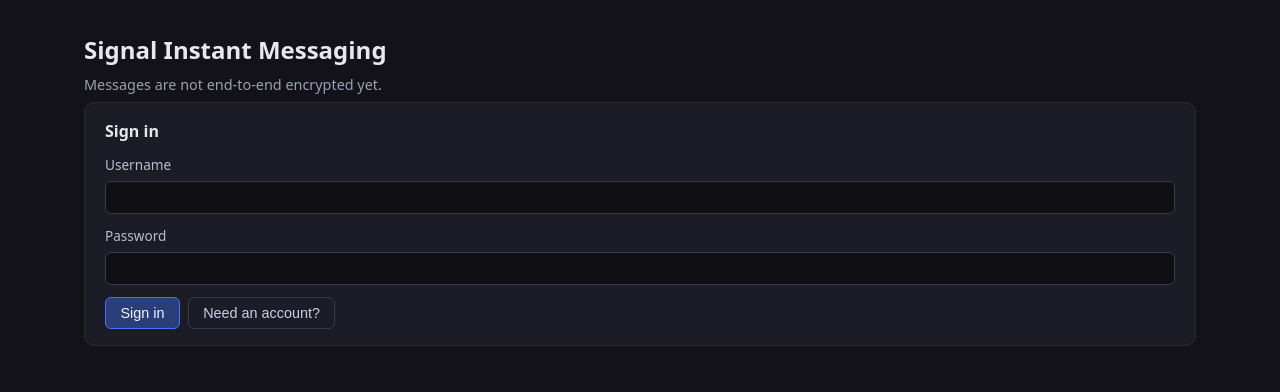
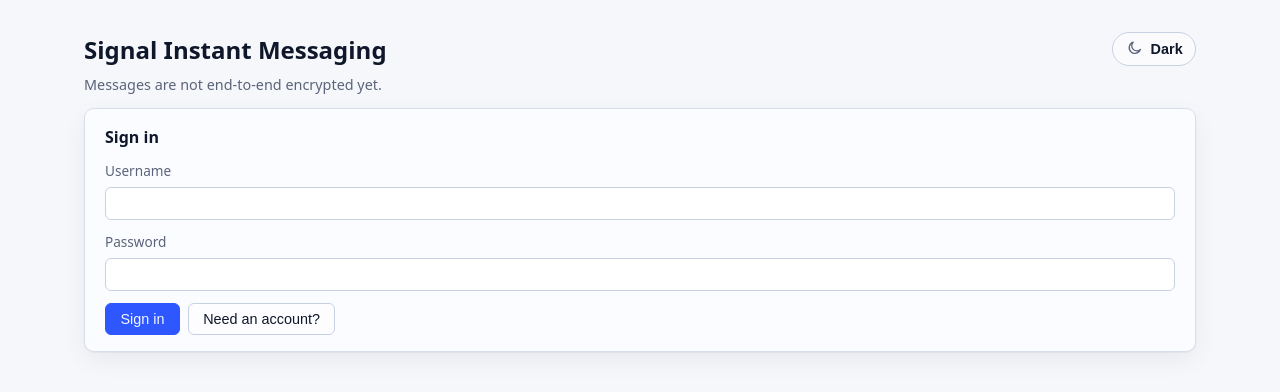
Before and after one commit to Itay-Manevych/Signal-Instant-Messaging, a React (Vite) app in the folder client/: page / in a window 1280 px wide. Shown: the top 392 px of the page. Built offline with nearby package versions, Linux system fonts and the light colour scheme.

Commit message:
Update ui to have light mode

```diff
--- a/client/src/App.css
+++ b/client/src/App.css
@@ -2,6 +2,59 @@
   max-width: 72rem;
   margin: 0 auto;
   padding: 2rem 1.25rem;
+}
+
+.auth-topbar {
+  display: flex;
+  align-items: flex-start;
+  justify-content: space-between;
+  gap: 1rem;
+  margin-bottom: 0.4rem;
+}
+
+.theme-toggle {
+  white-space: nowrap;
+  display: inline-flex;
+  align-items: center;
+  gap: 0.5rem;
+  padding: 0.45rem 0.75rem;
+  border-radius: 999px;
+  transition:
+    background-color 120ms ease,
+    border-color 120ms ease,
+    transform 120ms ease;
+}
+
+.theme-icon {
+  width: 1.1rem;
+  height: 1.1rem;
+  display: inline-flex;
+  align-items: center;
+  justify-content: center;
+  color: var(--muted);
+}
+
+.theme-icon svg {
+  width: 100%;
+  height: 100%;
+  display: block;
+}
+
+.theme-label {
+  font-weight: 600;
+  letter-spacing: 0.01em;
+}
+
+.theme-toggle:hover {
+  transform: translateY(-1px);
+}
+
+:root[data-theme='dark'] .theme-toggle:hover {
+  background: rgba(255, 255, 255, 0.04);
+}
+
+:root[data-theme='light'] .theme-toggle:hover {
+  background: rgba(15, 23, 42, 0.04);
 }
 
 .app h1 {
@@ -12,7 +65,7 @@
 
 .tagline {
   margin: 0 0 0.4rem;
-  color: #9aa0b4;
+  color: var(--muted);
   font-size: 0.9rem;
 }
 
@@ -23,8 +76,8 @@
 }
 
 .resume-card {
-  border-color: #3a5a8a;
-  background: #172033;
+  border-color: var(--mine-border);
+  background: var(--resume-bg);
 }
 
 .topbar {
@@ -85,15 +138,15 @@
 .chat-sub {
   margin: 0.15rem 0 0;
   font-size: 0.85rem;
-  color: #9aa0b4;
+  color: var(--muted);
 }
 
 .chat-sub.online {
-  color: #7dffb3;
+  color: var(--ok);
 }
 
 .chat-sub.offline {
-  color: #7a8199;
+  color: var(--muted2);
 }
 
 .day-sep {
@@ -104,10 +157,10 @@
 
 .day-sep span {
   font-size: 0.8rem;
-  color: #9aa0b4;
+  color: var(--muted);
   padding: 0.25rem 0.6rem;
-  background: #14141a;
-  border: 1px solid #2a2a38;
+  background: var(--panel);
+  border: 1px solid var(--card-border);
   border-radius: 999px;
 }
 
@@ -117,10 +170,10 @@
   display: flex;
   flex-direction: column;
   justify-content: center;
-  border: 1px dashed #2a2a38;
+  border: 1px dashed var(--card-border);
   border-radius: 10px;
   padding: 1.5rem;
-  background: #14141a;
+  background: var(--panel);
 }
 
 .empty-chat h2 {
@@ -140,10 +193,16 @@
 }
 
 .card {
-  background: #1c1c26;
-  border: 1px solid #2a2a38;
+  background: var(--card);
+  border: 1px solid var(--card-border);
   border-radius: 10px;
   padding: 1rem 1.25rem;
+}
+
+:root[data-theme='light'] .card {
+  box-shadow:
+    0 1px 1px rgba(15, 23, 42, 0.04),
+    0 8px 24px rgba(15, 23, 42, 0.06);
 }
 
 .card h2 {
@@ -155,7 +214,7 @@
 .status {
   margin: 0;
   padding: 0.75rem;
-  background: #14141a;
+  background: var(--panel);
   border-radius: 6px;
   font-size: 0.85rem;
   overflow-x: auto;
@@ -167,16 +226,16 @@
 }
 
 .status-line .ok {
-  color: #7dffb3;
+  color: var(--ok);
 }
 
 .status-line .warn {
-  color: #ffd47d;
+  color: var(--warn);
 }
 
 .error {
   margin: 0.5rem 0 0;
-  color: #f88;
+  color: var(--danger);
 }
 
 .field {
@@ -188,15 +247,15 @@
 
 .field label {
   font-size: 0.85rem;
-  color: #b8bdd0;
+  color: var(--muted);
 }
 
 .field input {
   padding: 0.5rem 0.65rem;
   border-radius: 6px;
-  border: 1px solid #3a3a4a;
-  background: #0f0f14;
-  color: #e8e8f0;
+  border: 1px solid var(--input-border);
+  background: var(--input);
+  color: var(--text);
 }
 
 .actions {
@@ -209,8 +268,8 @@
 button {
   padding: 0.45rem 0.9rem;
   border-radius: 6px;
-  border: 1px solid #4a6fff;
-  background: #2a3f7a;
+  border: 1px solid var(--primary);
+  background: var(--primary-bg);
   color: #f2f6ff;
   cursor: pointer;
   font-size: 0.9rem;
@@ -222,19 +281,23 @@
 }
 
 button.ghost {
-  border-color: #3a3a4a;
+  border-color: var(--input-border);
   background: transparent;
-  color: #c8d0e8;
+  color: var(--text);
+}
+
+:root[data-theme='light'] button.ghost {
+  background: rgba(255, 255, 255, 0.6);
 }
 
 .hint {
   margin: 0 0 0.75rem;
   font-size: 0.85rem;
-  color: #9aa0b4;
+  color: var(--muted);
 }
 
 .muted {
-  color: #7a8199;
+  color: var(--muted2);
   font-size: 0.9rem;
 }
 
@@ -257,9 +320,9 @@
   width: 100%;
   justify-content: space-between;
   text-align: left;
-  border: 1px solid #2a2a38;
-  background: #14141a;
-  color: #e8e8f0;
+  border: 1px solid var(--card-border);
+  background: var(--panel);
+  color: var(--text);
 }
 
 .user-name {
@@ -277,20 +340,20 @@
 
 .user-state {
   font-size: 0.8rem;
-  color: #9aa0b4;
+  color: var(--muted);
 }
 
 .user-state.online {
-  color: #7dffb3;
+  color: var(--ok);
 }
 
 .user-state.offline {
-  color: #7a8199;
+  color: var(--muted2);
 }
 
 .user-pick.active {
-  border-color: #4a6fff;
-  background: #1c2540;
+  border-color: var(--primary);
+  background: var(--active-bg);
 }
 
 .dot {
@@ -300,11 +363,11 @@
 }
 
 .dot.online {
-  background: #3dff9c;
+  background: var(--online-dot);
 }
 
 .dot.offline {
-  background: #555b70;
+  background: var(--offline-dot);
 }
 
 .thread {
@@ -312,9 +375,9 @@
   min-height: 12rem;
   overflow-y: auto;
   padding: 0.75rem;
-  background: #14141a;
+  background: var(--panel);
   border-radius: 8px;
-  border: 1px solid #2a2a38;
+  border: 1px solid var(--card-border);
   margin-bottom: 0.75rem;
 }
 
@@ -322,18 +385,18 @@
   margin-bottom: 0.65rem;
   border-radius: 8px;
   padding: 0.5rem 0.65rem;
-  background: #1c1c26;
-  border: 1px solid #2a2a38;
+  background: var(--card);
+  border: 1px solid var(--card-border);
 }
 
 .bubble.mine {
-  border-color: #3a5a8a;
-  background: #1a2230;
+  border-color: var(--mine-border);
+  background: var(--mine-bg);
 }
 
 .bubble .meta {
   font-size: 0.75rem;
-  color: #9aa0b4;
+  color: var(--muted);
   margin-bottom: 0.25rem;
 }
 
@@ -351,14 +414,14 @@
   flex: 1;
   padding: 0.5rem 0.65rem;
   border-radius: 6px;
-  border: 1px solid #3a3a4a;
-  background: #0f0f14;
-  color: #e8e8f0;
+  border: 1px solid var(--input-border);
+  background: var(--input);
+  color: var(--text);
 }
 
 .success {
   margin: 0 0 0.5rem;
-  color: #7dffb3;
+  color: var(--ok);
   font-size: 0.9rem;
 }
 
--- a/client/src/App.tsx
+++ b/client/src/App.tsx
@@ -5,6 +5,7 @@
 
 const TOKEN_KEY = 'signal-im-token';
 const USER_KEY = 'signal-im-user';
+const THEME_KEY = 'signal-im-theme';
 
 type Session = { token: string; userId: string; username: string };
 
@@ -54,6 +55,47 @@
   sessionStorage.removeItem(USER_KEY);
 }
 
+type Theme = 'dark' | 'light';
+
+function loadTheme(): Theme | null {
+  try {
+    const raw = localStorage.getItem(THEME_KEY);
+    return raw === 'light' || raw === 'dark' ? raw : null;
+  } catch {
+    return null;
+  }
+}
+
+function SunIcon() {
+  return (
+    <svg viewBox="0 0 24 24" role="presentation" aria-hidden="true">
+      <path
+        d="M12 3v2.25M12 18.75V21M4.5 12H3m18 0h-1.5M5.47 5.47l1.59 1.59m11.47 11.47 1.59 1.59M18.53 5.47l-1.59 1.59M7.06 16.94l-1.59 1.59M12 16.5a4.5 4.5 0 1 0 0-9 4.5 4.5 0 0 0 0 9Z"
+        fill="none"
+        stroke="currentColor"
+        strokeWidth="1.8"
+        strokeLinecap="round"
+        strokeLinejoin="round"
+      />
+    </svg>
+  );
+}
+
+function MoonIcon() {
+  return (
+    <svg viewBox="0 0 24 24" role="presentation" aria-hidden="true">
+      <path
+        d="M21 12.8A7.8 7.8 0 1 1 11.2 3a6.2 6.2 0 0 0 9.8 9.8Z"
+        fill="none"
+        stroke="currentColor"
+        strokeWidth="1.8"
+        strokeLinecap="round"
+        strokeLinejoin="round"
+      />
+    </svg>
+  );
+}
+
 export default function App() {
   // Don't auto-sign-in on refresh; offer "resume" explicitly to avoid confusion
   // when a stale token exists in sessionStorage.
@@ -75,8 +117,26 @@
   const [onlineIds, setOnlineIds] = useState<Set<string>>(new Set());
   const [wsState, setWsState] = useState<'idle' | 'connecting' | 'open' | 'closed'>('idle');
   const [wsError, setWsError] = useState<string | null>(null);
+  const [theme, setTheme] = useState<Theme>(() => {
+    const saved = loadTheme();
+    if (saved) return saved;
+    const prefersLight =
+      typeof window !== 'undefined' &&
+      typeof window.matchMedia === 'function' &&
+      window.matchMedia('(prefers-color-scheme: light)').matches;
+    return prefersLight ? 'light' : 'dark';
+  });
 
   const wsRef = useRef<WebSocket | null>(null);
+
+  useEffect(() => {
+    document.documentElement.dataset.theme = theme;
+    try {
+      localStorage.setItem(THEME_KEY, theme);
+    } catch {
+      // ignore
+    }
+  }, [theme]);
 
   const loadPeers = useCallback(async (tok: string) => {
     const users = await fetchUsers(tok);
@@ -273,8 +333,23 @@
   if (!session) {
     return (
       <main className="app">
-        <h1>Signal Instant Messaging</h1>
-        <p className="tagline">Messages are not end-to-end encrypted yet.</p>
+        <div className="auth-topbar">
+          <div>
+            <h1>Signal Instant Messaging</h1>
+            <p className="tagline">Messages are not end-to-end encrypted yet.</p>
+          </div>
+          <button
+            type="button"
+            className="ghost theme-toggle"
+            onClick={() => setTheme(theme === 'dark' ? 'light' : 'dark')}
+            aria-label={theme === 'dark' ? 'Switch to light mode' : 'Switch to dark mode'}
+          >
+            <span className="theme-icon" aria-hidden="true">
+              {theme === 'dark' ? <SunIcon /> : <MoonIcon />}
+            </span>
+            <span className="theme-label">{theme === 'dark' ? 'Light' : 'Dark'}</span>
+          </button>
+        </div>
         <div className="auth-stack">
           {savedSession && (
             <section className="card resume-card">
@@ -377,6 +452,17 @@
           </p>
         </div>
         <div className="topbar-actions">
+          <button
+            type="button"
+            className="ghost theme-toggle"
+            onClick={() => setTheme(theme === 'dark' ? 'light' : 'dark')}
+            aria-label={theme === 'dark' ? 'Switch to light mode' : 'Switch to dark mode'}
+          >
+            <span className="theme-icon" aria-hidden="true">
+              {theme === 'dark' ? <SunIcon /> : <MoonIcon />}
+            </span>
+            <span className="theme-label">{theme === 'dark' ? 'Light' : 'Dark'}</span>
+          </button>
           <button type="button" className="ghost" onClick={logout}>
             Sign out
           </button>
--- a/client/src/index.css
+++ b/client/src/index.css
@@ -2,11 +2,58 @@
   font-family: system-ui, 'Segoe UI', Roboto, sans-serif;
   line-height: 1.5;
   font-weight: 400;
-  color: #e8e8ec;
-  background-color: #121218;
+
+  /* Theme tokens (default: dark) */
+  --bg: #121218;
+  --text: #e8e8ec;
+  --muted: #9aa0b4;
+  --muted2: #7a8199;
+  --card: #1c1c26;
+  --card-border: #2a2a38;
+  --panel: #14141a;
+  --input: #0f0f14;
+  --input-border: #3a3a4a;
+  --primary: #4a6fff;
+  --primary-bg: #2a3f7a;
+  --danger: #f88;
+  --warn: #ffd47d;
+  --ok: #7dffb3;
+  --online-dot: #3dff9c;
+  --offline-dot: #555b70;
+  --active-bg: #1c2540;
+  --mine-bg: #1a2230;
+  --mine-border: #3a5a8a;
+  --resume-bg: #172033;
+
+  color: var(--text);
+  background-color: var(--bg);
   font-synthesis: none;
   text-rendering: optimizeLegibility;
   -webkit-font-smoothing: antialiased;
+}
+
+:root[data-theme='light'] {
+  /* Soft light mode (not pure white) */
+  --bg: #f5f7fb;
+  --text: #0f172a;
+  --muted: #5b647a;
+  --muted2: #6b748a;
+  --card: #fbfcff;
+  --card-border: #d8deea;
+  --panel: #f0f3fa;
+  --input: #ffffff;
+  --input-border: #c8d1e2;
+  --primary: #2f57ff;
+  --primary-bg: #2f57ff;
+  --danger: #c0262d;
+  --warn: #a65500;
+  --ok: #166534;
+  --online-dot: #22c55e;
+  --offline-dot: #a1a9bd;
+  --active-bg: #e8eeff;
+  --mine-bg: #e8eeff;
+  --mine-border: #2f57ff;
+  --resume-bg: #edf4ff;
 }
 
 * {
@@ -16,6 +63,8 @@
 body {
   margin: 0;
   min-height: 100vh;
+  color: var(--text);
+  background-color: var(--bg);
 }
 
 #root {
```
Also changed, not shown: 1 other file (tests, documents, lock files or other folders).
